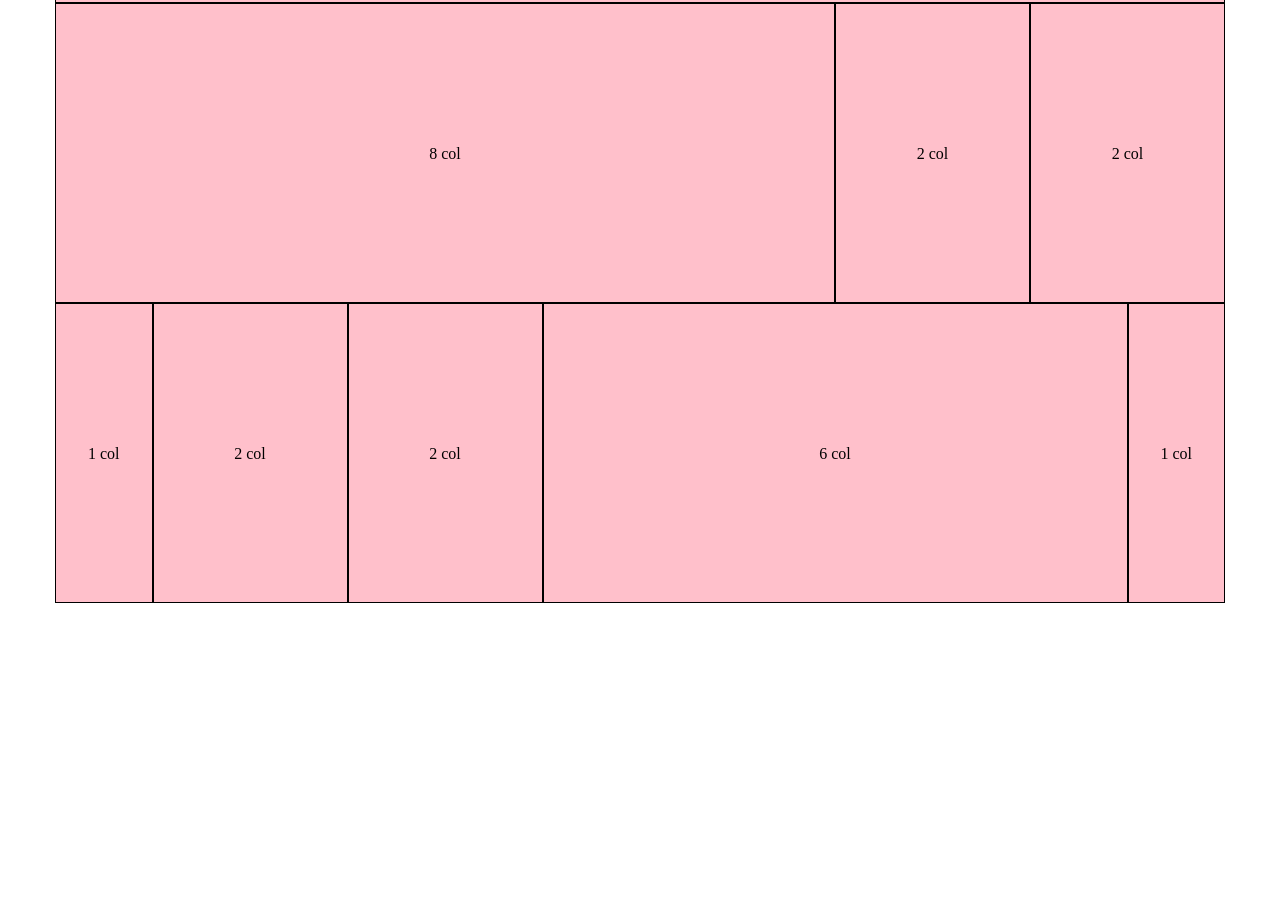
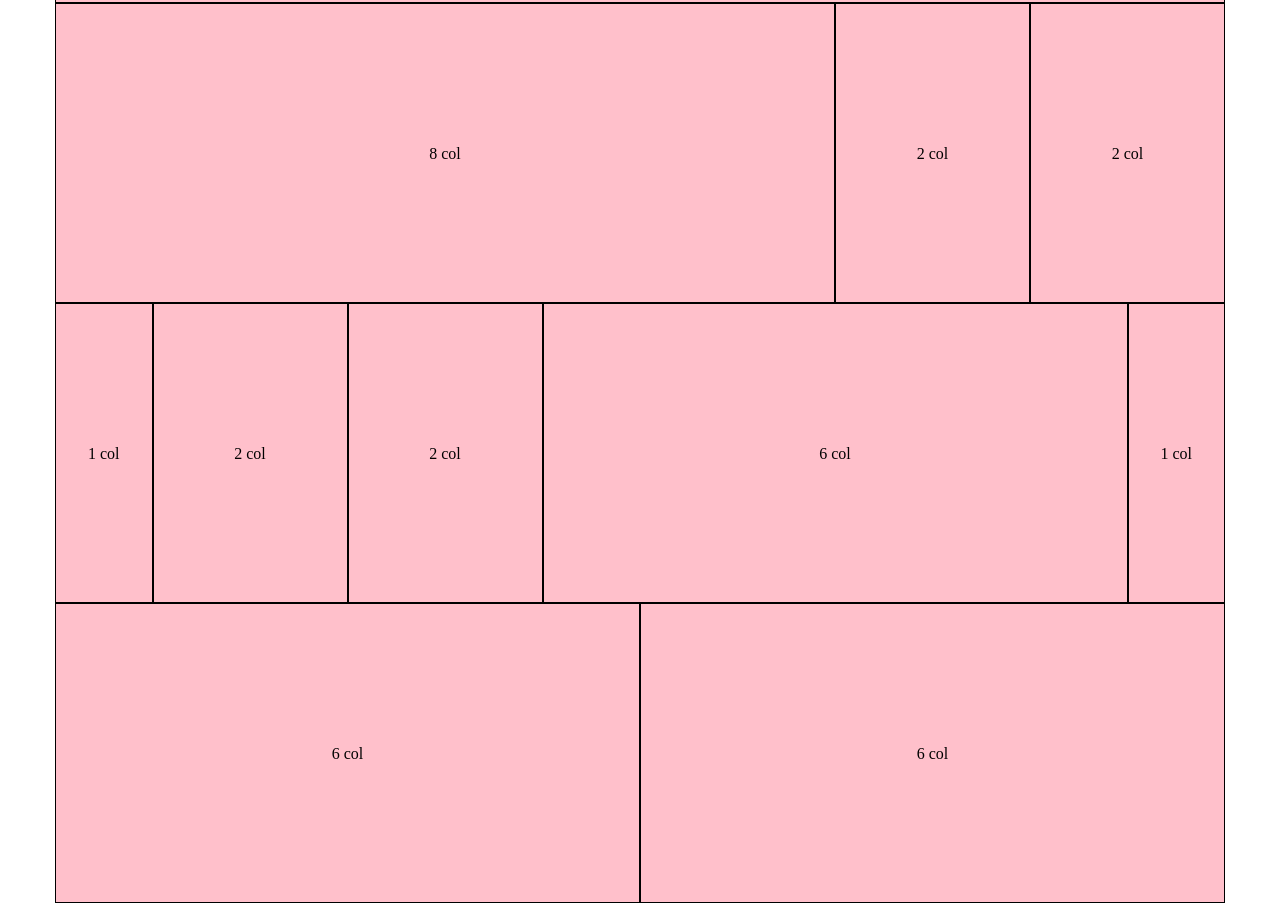
Before and after one commit to vito-g/html-css-12bool, a plain HTML site: page index.html in a window 1280 px wide. Shown: the part 597-1501 px from the top of the page. Before the commit the page ends 1201 px from the top, so only its background shows below. Drawn offline with Linux system fonts and the light colour scheme.

Commit message:
HTML: Inserimento Quinta e Ultima Riga di Layout

```diff
--- a/index.html
+++ b/index.html
@@ -56,5 +56,14 @@
 
     </div>
 
+
+
+        <div class="container">
+
+          <div class="col-6">6 col</div>
+          <div class="col-6">6 col</div>
+
+        </div>
+
   </body>
 </html>
```
